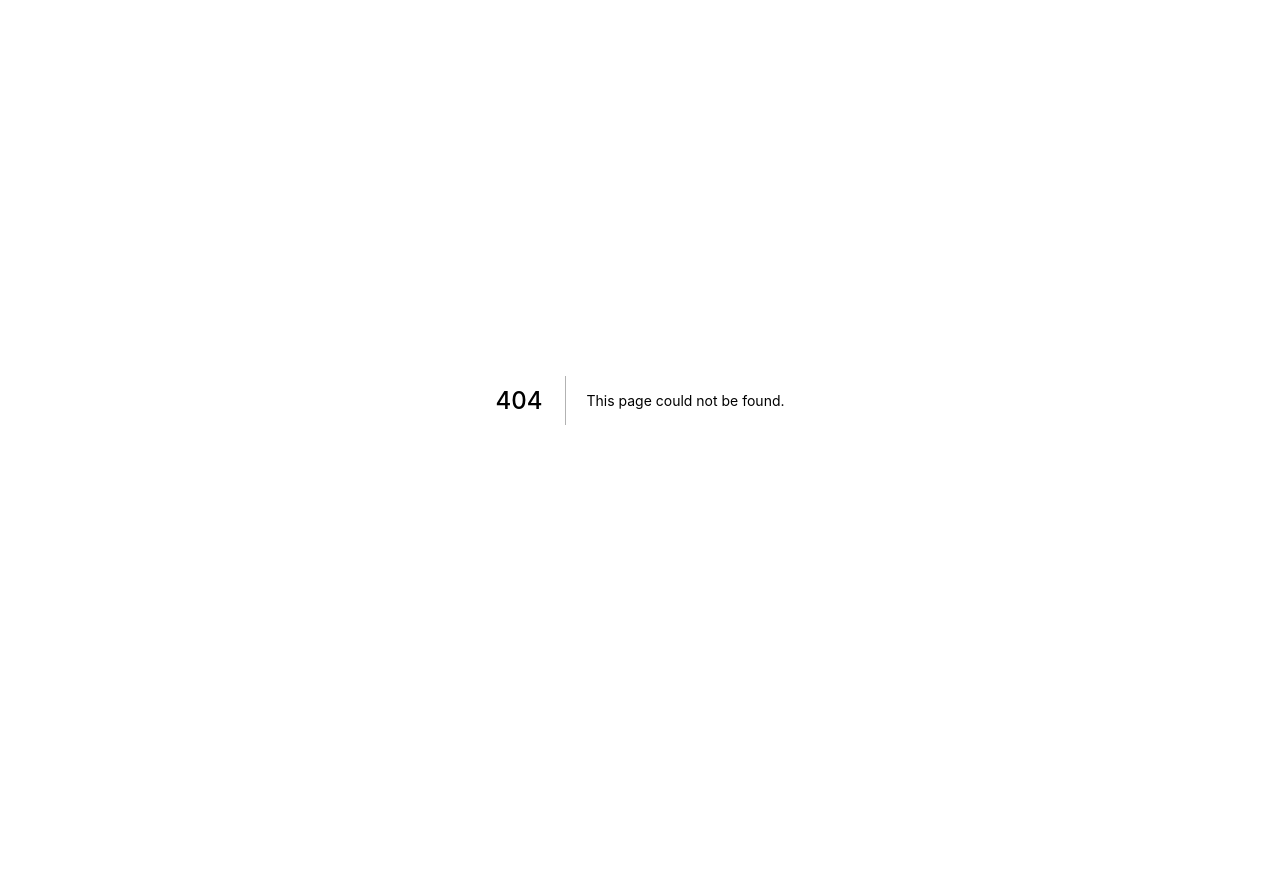
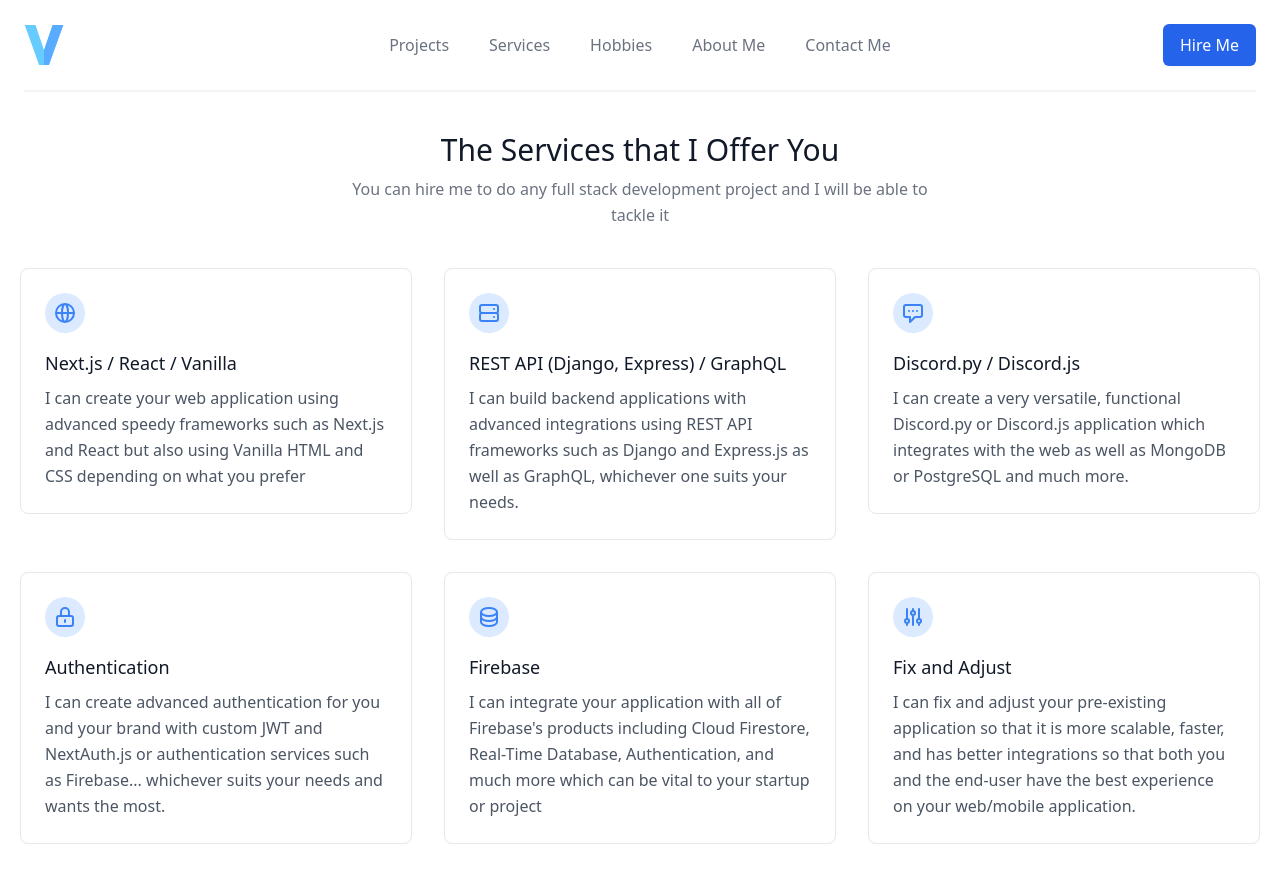
Before and after one commit to VahuBali/portfolio, a Next.js app: page /services/services in a window 1280 px wide. Before the commit this address had no page. Before the commit the page ends 800 px from the top, so only its background shows below. Built offline with nearby package versions, Linux system fonts and the light colour scheme.

Commit message:
Added the services page as well as templates for all the other pages but haven't completed them quite yet#

```diff
--- a/components/Home Page/CTA.jsx
+++ b/components/Home Page/CTA.jsx
@@ -10,7 +10,7 @@
 		<div className="mt-8 flex lg:mt-0 lg:flex-shrink-0">
 		  <div className="inline-flex rounded-md shadow">
 			<a
-			  href="#"
+			  href="/hire_me/hire_me"
 			  className="inline-flex items-center justify-center px-5 py-3 border border-transparent text-base font-medium rounded-md text-white bg-blue-600 hover:bg-blue-700"
 			>
 			Hire Me
@@ -18,7 +18,7 @@
 		  </div>
 		  <div className="ml-3 inline-flex rounded-md shadow">
 			<a
-			  href="#"
+			  href="/contact_me/contact_me"
 			  className="inline-flex items-center justify-center px-5 py-3 border border-transparent text-base font-medium rounded-md text-blue-600 bg-white hover:bg-blue-50"
 			>
 			  Contact Me
--- a/components/Home Page/Landing.jsx
+++ b/components/Home Page/Landing.jsx
@@ -9,12 +9,12 @@
         <p className="text-xl sm:text-xl md:text-2xl font-semibold text-gray-600 pt-5 mx-5 md:mr-0">I develop all sorts of applications from web to mobile for clients</p>
         <div className="flex flex-col md:flex-row mt-8 w-full">
           <button className="bg-gradient-to-r from-blue-300 to-blue-400 py-4 px-7 rounded-full text-gray-200 text-xl mt-5 m-auto" onClick={(e) => {e.preventDefault(); window.location.href='/projects/Projects';}}>Check Out My Projects</button>
-          <button className="bg-gradient-to-r from-blue-300 to-blue-400 py-4 px-7 rounded-full text-gray-200 text-xl mt-5 m-auto">Check out My Services</button>
+          <button className="bg-gradient-to-r from-blue-300 to-blue-400 py-4 px-7 rounded-full text-gray-200 text-xl mt-5 m-auto" onClick={(e) => {e.preventDefault(); window.location.href='/services/services'}}>Check out My Services</button>
         </div>
 
       </div>
       <div className="md:pr-16 w-full px-5 md:w-1/2 m-auto">
-        <Image src="/person.svg" width={600} height={600} className="" />
+        <Image src="/person.svg" width={600} height={600} className="" alt="landing_image"/>
       </div>
     </div>
   )
--- a/components/Home Page/Navbar.jsx
+++ b/components/Home Page/Navbar.jsx
@@ -32,7 +32,7 @@
   {
     name: "My Services",
     description: "All the services that I offer",
-    href: "#",
+    href: "/services/services",
     icon: ServerIcon,
   },
   {
@@ -44,25 +44,25 @@
   {
     name: "My Hobbies",
     description: "All of my Hobbies",
-    href: "#",
+    href: "/hobbies/hobbies",
     icon: ArchiveIcon,
   },
   {
     name: "About Me",
     description: "Information about myself",
-    href: "#",
+    href: "/about_me/about_me",
     icon: EmojiHappyIcon,
   },
   {
     name: "Contact Me",
     description: "Find My Details",
-    href: "#",
+    href: "/contact_me/contact_me",
     icon: ChatAlt2Icon,
   },
   {
     name: "Hire Me",
     description: "Hire Me",
-    href: "#",
+    href: "/hire_me/hire_me",
     icon: BriefcaseIcon,
   },
 ];
@@ -141,25 +141,25 @@
                   Projects
                 </a>
                 <a
-                  href="#"
+                  href="/services/services"
                   className="text-base font-medium text-gray-500 hover:text-gray-900"
                 >
                   Services
                 </a>
                 <a
-                  href="#"
+                  href="/hobbies/hobbies"
                   className="text-base font-medium text-gray-500 hover:text-gray-900"
                 >
                   Hobbies
                 </a>
                 <a
-                  href="#"
+                  href="/about_me/about_me"
                   className="text-base font-medium text-gray-500 hover:text-gray-900"
                 >
                   About Me
                 </a>
                 <a
-                href="#"
+                href="/contact_me/contact_me"
                 className="text-base font-medium text-gray-500 hover:text-gray-900"
                 >
                 Contact Me
@@ -167,7 +167,7 @@
               </Popover.Group>
               <div className="hidden md:flex items-center justify-end md:flex-1 lg:w-0">
                 <a
-                  href="#"
+                  href="/hire_me/hire_me"
                   className="ml-8 whitespace-nowrap inline-flex items-center justify-center px-4 py-2 border border-transparent rounded-md shadow-sm text-base font-medium text-white bg-blue-600 hover:bg-blue-700"
                 >
                   Hire Me
--- a/components/Home Page/Services.jsx
+++ b/components/Home Page/Services.jsx
@@ -9,9 +9,9 @@
 	icon: GlobeAltIcon,
   },
   {
-	name: `REST API / Gatsby`,
+	name: `REST API / GraphQL`,
 	description:
-	  `I can create fast and reliable backend API's using REST frameworks like Express.js and Django or using Gatsby, Your Choice.`,
+	  `I can create fast and reliable backend API's using REST frameworks like Express.js and Django or using GraphQL, Your Choice.`,
 	icon: ServerIcon,
   },
   {
@@ -62,7 +62,7 @@
 			The Services that I Offer You
 		  </p>
 		  <p className="mt-4 max-w-2xl text-xl text-gray-500 lg:mx-auto">
-			You can hire me to do any full stack development project and I should be able to tackle it
+			You can hire me to do any full stack development project and I will be able to tackle it
 		  </p>
 		</div>
 
--- /dev/null
+++ b/components/Services/Services.jsx
@@ -0,0 +1,87 @@
+import React from 'react'
+
+export default function Services_comp() {
+    return (
+        <div>
+
+<section className="text-gray-600 body-font">
+  <div className="container px-5 py-10 mx-auto">
+    <div className="flex flex-wrap w-full mb-10 flex-col items-center text-center">
+      <h1 className="sm:text-3xl text-2xl font-medium title-font mb-2 text-gray-900">The Services that I Offer You</h1>
+      <p className="lg:w-1/2 w-full leading-relaxed text-gray-500">You can hire me to do any full stack development project and I will be able to tackle it</p>
+    </div>
+    <div className="flex flex-wrap -m-4">
+      <div className="xl:w-1/3 md:w-1/2 p-4">
+        <div className="border border-gray-200 p-6 rounded-lg">
+          <div className="w-10 h-10 inline-flex items-center justify-center rounded-full bg-blue-100 text-blue-500 mb-4">
+          <svg xmlns="http://www.w3.org/2000/svg" class="h-6 w-6" fill="none" viewBox="0 0 24 24" stroke="currentColor">
+            <path stroke-linecap="round" stroke-linejoin="round" stroke-width="2" d="M21 12a9 9 0 01-9 9m9-9a9 9 0 00-9-9m9 9H3m9 9a9 9 0 01-9-9m9 9c1.657 0 3-4.03 3-9s-1.343-9-3-9m0 18c-1.657 0-3-4.03-3-9s1.343-9 3-9m-9 9a9 9 0 019-9" />
+          </svg>
+          </div>
+          <h2 className="text-lg text-gray-900 font-medium title-font mb-2">Next.js / React / Vanilla</h2>
+          <p className="leading-relaxed text-base">I can create your web application using advanced speedy frameworks such as Next.js and React but also using Vanilla HTML and CSS depending on what you prefer</p>
+        </div>
+      </div>
+      <div className="xl:w-1/3 md:w-1/2 p-4">
+        <div className="border border-gray-200 p-6 rounded-lg">
+          <div className="w-10 h-10 inline-flex items-center justify-center rounded-full bg-blue-100 text-blue-500 mb-4">
+          <svg xmlns="http://www.w3.org/2000/svg" class="h-6 w-6" fill="none" viewBox="0 0 24 24" stroke="currentColor">
+            <path stroke-linecap="round" stroke-linejoin="round" stroke-width="2" d="M5 12h14M5 12a2 2 0 01-2-2V6a2 2 0 012-2h14a2 2 0 012 2v4a2 2 0 01-2 2M5 12a2 2 0 00-2 2v4a2 2 0 002 2h14a2 2 0 002-2v-4a2 2 0 00-2-2m-2-4h.01M17 16h.01" />
+          </svg>
+          </div>
+          <h2 className="text-lg text-gray-900 font-medium title-font mb-2">REST API (Django, Express) / GraphQL</h2>
+          <p className="leading-relaxed text-base">I can build backend applications with advanced integrations using REST API frameworks such as Django and Express.js as well as GraphQL, whichever one suits your needs.</p>
+        </div>
+      </div>
+      <div className="xl:w-1/3 md:w-1/2 p-4">
+        <div className="border border-gray-200 p-6 rounded-lg">
+          <div className="w-10 h-10 inline-flex items-center justify-center rounded-full bg-blue-100 text-blue-500 mb-4">
+          <svg xmlns="http://www.w3.org/2000/svg" class="h-6 w-6" fill="none" viewBox="0 0 24 24" stroke="currentColor">
+            <path stroke-linecap="round" stroke-linejoin="round" stroke-width="2" d="M8 10h.01M12 10h.01M16 10h.01M9 16H5a2 2 0 01-2-2V6a2 2 0 012-2h14a2 2 0 012 2v8a2 2 0 01-2 2h-5l-5 5v-5z" />
+          </svg>
+          </div>
+          <h2 className="text-lg text-gray-900 font-medium title-font mb-2">Discord.py / Discord.js</h2>
+          <p className="leading-relaxed text-base">I can create a very versatile, functional Discord.py or Discord.js application which integrates with the web as well as MongoDB or PostgreSQL and much more.</p>
+        </div>
+      </div>
+      <div className="xl:w-1/3 md:w-1/2 p-4">
+        <div className="border border-gray-200 p-6 rounded-lg">
+          <div className="w-10 h-10 inline-flex items-center justify-center rounded-full bg-blue-100 text-blue-500 mb-4">
+          <svg xmlns="http://www.w3.org/2000/svg" class="h-6 w-6" fill="none" viewBox="0 0 24 24" stroke="currentColor">
+            <path stroke-linecap="round" stroke-linejoin="round" stroke-width="2" d="M12 15v2m-6 4h12a2 2 0 002-2v-6a2 2 0 00-2-2H6a2 2 0 00-2 2v6a2 2 0 002 2zm10-10V7a4 4 0 00-8 0v4h8z" />
+          </svg>
+          </div>
+          <h2 className="text-lg text-gray-900 font-medium title-font mb-2">Authentication</h2>
+          <p className="leading-relaxed text-base">I can create advanced authentication for you and your brand with custom JWT and NextAuth.js  or authentication services such as Firebase... whichever suits your needs and wants the most.</p>
+        </div>
+      </div>
+      <div className="xl:w-1/3 md:w-1/2 p-4">
+        <div className="border border-gray-200 p-6 rounded-lg">
+          <div className="w-10 h-10 inline-flex items-center justify-center rounded-full bg-blue-100 text-blue-500 mb-4">
+          <svg xmlns="http://www.w3.org/2000/svg" class="h-6 w-6" fill="none" viewBox="0 0 24 24" stroke="currentColor">
+            <path stroke-linecap="round" stroke-linejoin="round" stroke-width="2" d="M4 7v10c0 2.21 3.582 4 8 4s8-1.79 8-4V7M4 7c0 2.21 3.582 4 8 4s8-1.79 8-4M4 7c0-2.21 3.582-4 8-4s8 1.79 8 4m0 5c0 2.21-3.582 4-8 4s-8-1.79-8-4" />
+          </svg>
+          </div>
+          <h2 className="text-lg text-gray-900 font-medium title-font mb-2">Firebase</h2>
+          <p className="leading-relaxed text-base">I can integrate your application with all of Firebase's products including Cloud Firestore, Real-Time Database, Authentication, and much more which can be vital to your startup or project</p>
+        </div>
+      </div>
+      <div className="xl:w-1/3 md:w-1/2 p-4">
+        <div className="border border-gray-200 p-6 rounded-lg">
+          <div className="w-10 h-10 inline-flex items-center justify-center rounded-full bg-blue-100 text-blue-500 mb-4">
+          <svg xmlns="http://www.w3.org/2000/svg" class="h-6 w-6" fill="none" viewBox="0 0 24 24" stroke="currentColor">
+            <path stroke-linecap="round" stroke-linejoin="round" stroke-width="2" d="M12 6V4m0 2a2 2 0 100 4m0-4a2 2 0 110 4m-6 8a2 2 0 100-4m0 4a2 2 0 110-4m0 4v2m0-6V4m6 6v10m6-2a2 2 0 100-4m0 4a2 2 0 110-4m0 4v2m0-6V4" />
+          </svg>
+          </div>
+          <h2 className="text-lg text-gray-900 font-medium title-font mb-2">Fix and Adjust</h2>
+          <p className="leading-relaxed text-base">I can fix and adjust your pre-existing application so that it is more scalable, faster, and has better integrations so that both you and the end-user have the best experience on your web/mobile application. </p>
+        </div>
+      </div>
+    </div>
+  </div>
+</section>
+
+
+        </div>
+    )
+}
--- /dev/null
+++ b/pages/services/services.js
@@ -0,0 +1,31 @@
+import React from 'react'
+import Head from 'next/head'
+import Navbar from '../../components/Home Page/Navbar'
+import Services_comp from '../../components/Services/Services'
+
+export default function Services() {
+    return (
+        <div>
+            <Head>
+                <title>Vasu Bansal</title>
+                <link rel="icon" href="/v.svg" />
+
+                <meta property="og:title" content="Vasu Bansal" />
+                <meta property="og:type" content="website" />
+                <meta property="og:url" content="https://www.vasubansal.ml/" />
+                <meta property="og:image" content="https://image.flaticon.com/icons/png/512/3522/3522649.png" />
+                <meta property="og:description" content="Vasu Bansal's PortFolio, Get any full stack job done in no time with competitive pricing" />
+                <meta property="og:author" content="Vasu Bansal" />
+                <meta property="og:keywords" content="HTML, CSS, JavaScript, Python, REST API, GraphQL, Node.js, Django, Flask, Next.js, React.js, SwiftUI, Vasu Bansal, Porfolio" />
+                <meta name="description" content="All of the services Vasu Bansal offers" />
+
+                <meta name="theme-color" content="#30D5C8" />
+            </Head>
+
+            <Navbar src="../../v.svg"/>
+
+            <Services_comp />
+
+        </div>
+    )
+}
--- a/tailwind.config.js
+++ b/tailwind.config.js
@@ -1,21 +1,83 @@
 module.exports = {
-  mode: 'jit',
-  purge: ['./pages/**/*.{js,ts,jsx,tsx}', './components/**/*.{js,ts,jsx,tsx}'],
-  darkMode: false, // or 'media' or 'class'
+  purge: ['./pages/**/*.{js,ts,jsx,tsx}'],
   theme: {
     extend: {
-      'sm': '640px',
-      'mid':'704px',
-      'md': '768px',
-      'lg': '1024px',
-      'xl': '1280px',
-      '2xl': '1536px',
+      animation: {
+        // If you are using Toast component
+        left: 'left 0.3s',
+        right: 'right 0.3s',
+
+        // if you are using the animate variant of the modal
+        modal: 'modal 0.3s',
+
+        // if you are using drawer variant right
+        'drawer-right': 'drawer-right 0.3s',
+
+        // if you are using drawer variant left
+        'drawer-left': 'drawer-left 0.3s',
+
+        // if you are using drawer variant top
+        'drawer-top': 'drawer-top 0.3s',
+
+        // if you are using drawer variant bottom
+        'drawer-bottom': 'drawer-bottom 0.3s',
+      },
+      keyframes: {
+        // if you are using drawer variant right
+        'drawer-right': {
+          '0%, 100%': { right: '-500px' },
+          '100%': { right: '0' },
+        },
+
+        // if you are using drawer variant left
+        'drawer-left': {
+          '0%, 100%': { left: '-500px' },
+          '100%': { left: '0' },
+        },
+
+        // if you are using drawer variant top
+        'drawer-top': {
+          '0%, 100%': { top: '-500px' },
+          '100%': { top: '0' },
+        },
+
+        // if you are using drawer variant bottom
+        'drawer-bottom': {
+          '0%, 100%': { bottom: '-500px' },
+          '100%': { bottom: '0' },
+        },
+
+        // if you are using the animate variant of the modal
+        modal: {
+          '0%, 100%': { top: '-500px' },
+          '100%': { top: '0' },
+        },
+
+        /* If you are using Toast component*/
+        left: {
+          '0%, 100%': { transform: 'translateX(-100%)' },
+          '100%': { transform: 'translateX(0)' },
+        },
+        right: {
+          '0%, 100%': { transform: 'translateX(100%)' },
+          '100%': { transform: 'translateX(0)' },
+        },
+      },
+    },
+    variants: {
+      /* If you are using Collapse or Accordion component*/
+      transitionProperty: {
+        height: 'height',
+      },
     },
   },
   variants: {
-    extend: {},
+    extend: {
+      backgroundColor: ['active', 'checked'],
+      inset: ['checked'],
+      opacity: ['disabled'],
+      textColor: ['active'],
+    },
   },
-  plugins: [
-    require('@tailwindcss/forms'),
-  ],
-}
+  plugins: [],
+};
```
Also changed, not shown: components/Projects/overview.jsx (renamed from components/Projects/overview.js), pages/about_me/about_me.js (added), pages/contact_me/contact_me.js (added), pages/hire_me/hire_me.js (added), pages/hobbies/hobbies.js (added).
